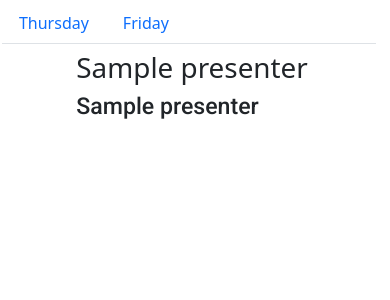
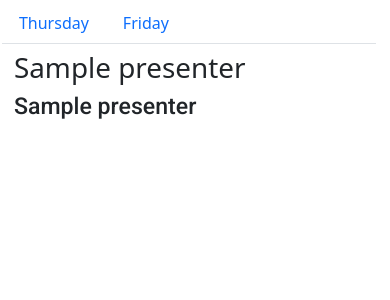
Before and after one commit to kchristensenvtvlc/oblc_sched, a Flask app: template api/templates/presenter.html in a window 390 px wide. Shown: the top 300 px of the page. Run offline with Flask 3, Linux system fonts and the light colour scheme; the template is opened without the code that fills it: most values are stand-ins (such as "Sample title", 1, 10 or a date in 2020); some libraries are stand-ins or nearby versions.

Commit message:
responsiveness on presenter page

```diff
--- a/api/templates/presenter.html
+++ b/api/templates/presenter.html
@@ -4,14 +4,14 @@
 
 <div class="container">
     <div class="row">
-            <div class="col-2">
+            <div class="col-md-2">
                 {% if not presenter["presenter_avatar"] != presenter["presenter_avatar"] %}
                         <img class="avatar" src='{{ presenter["presenter_avatar"] }}'>
                 {% endif %}
 
 
             </div>
-            <div class="col-10">
+            <div class="col-md-10">
                 <h1>{{ presenter["presenter"] }}</h1>
                 <h3>{{ presenter["title"] }}</h3>
 
```
